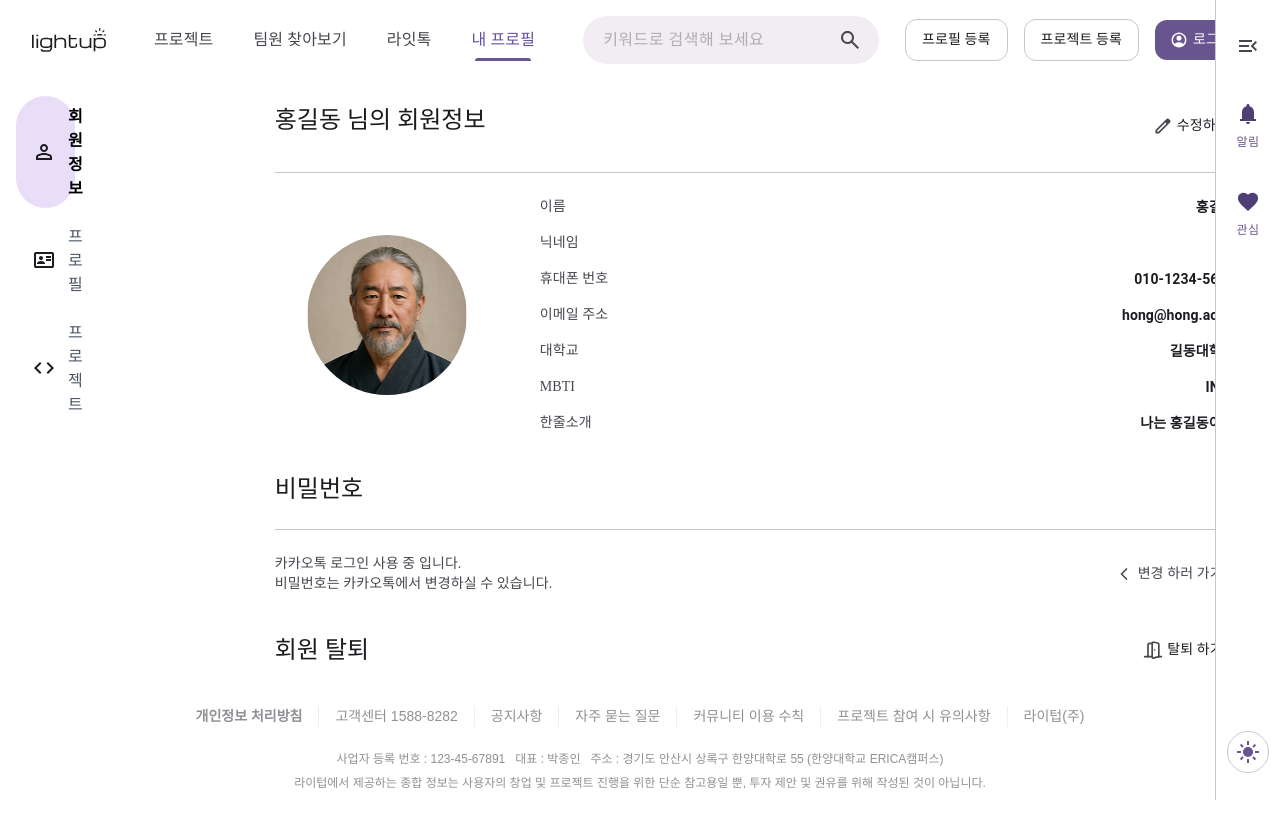
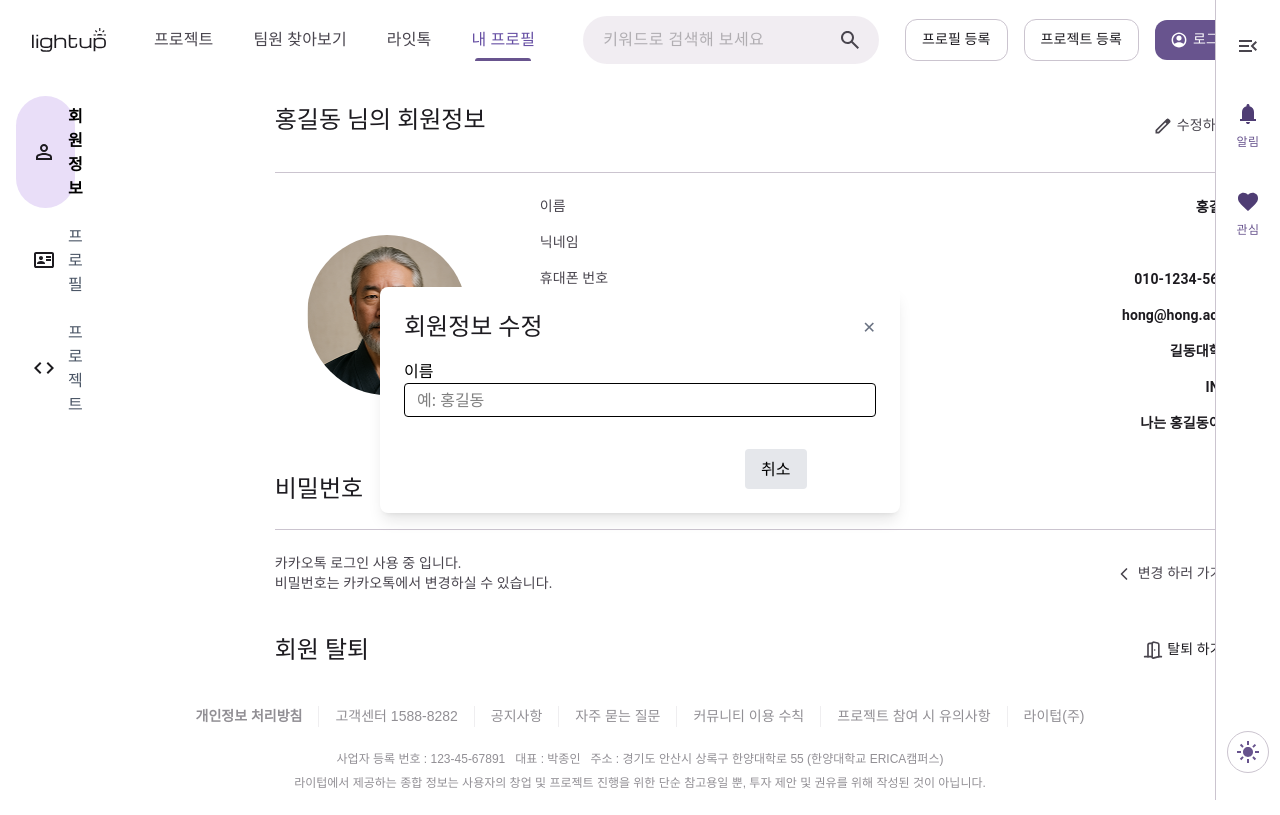
Before and after one commit to 1ronPark/Front-end, a React (Vite) app: page /myprofile in a window 1280 px wide. Both pictures are taken after a click on the button "수정하기". Shown: the top 815 px of the page. Built offline with nearby package versions, Linux system fonts and the light colour scheme; a web font is replaced by a local one.

Commit message:
수정하기 버튼 누르면 모달 나오는 작업중

```diff
--- a/src/components/mypage/myInfo/MyInfo.tsx
+++ b/src/components/mypage/myInfo/MyInfo.tsx
@@ -1,6 +1,8 @@
 import { ChevronLeft, DoorOpen } from "lucide-react";
 import editIcon from "../../../assets/icons/mypage/ic_edit.svg";
 import sample from "../../../assets/icons/mypage/sample_profile.png";
+import { useState } from "react";
+import MyInfoEditModal from "./myInfoEditModal";
 
 interface myProps {
   name: string;
@@ -13,6 +15,8 @@ interface myProps {
 }
 
 const MyInfo = (myProps: myProps) => {
+  const [editModalOpen, setEditModalOpen] = useState<boolean>(false);
+
   return (
     <div className="w-[1280px] flex flex-col gap-[40px]">
       {/* 회원정보 */}
@@ -22,9 +26,12 @@ const MyInfo = (myProps: myProps) => {
           <p className="headline-small-emphasis">
             {myProps.name} 님의 회원정보
           </p>
-          <button className="flex flex-row justify-center px-1.5 py-3 gap-1 hover:cursor-pointer">
+          <button
+            className="flex flex-row justify-center px-1.5 py-3 gap-1 hover:cursor-pointer"
+            onClick={() => setEditModalOpen(true)}
+          >
             <img src={editIcon} />
-            <p className="label-large">수정하기</p>
+            <p className="label-large text-[#49454E]">수정하기</p>
           </button>
         </div>
         {/* 구분선 */}
@@ -103,6 +110,9 @@ const MyInfo = (myProps: myProps) => {
           </button>
         </div>
       </div>
+      {editModalOpen && (
+        <MyInfoEditModal onClose={() => setEditModalOpen(false)} />
+      )}
     </div>
   );
 };
--- /dev/null
+++ b/src/components/mypage/myInfo/MyInfoEditModal.tsx
@@ -0,0 +1,52 @@
+interface EditModalProps {
+  onClose: () => void;
+}
+
+const MyInfoEditModal = ({ onClose }: EditModalProps) => {
+  return (
+    <div className="fixed inset-0 z-50  flex items-center justify-center">
+      {/* 바깥 영역 클릭 시 닫기 */}
+      <div className="absolute inset-0" onClick={onClose}></div>
+
+      {/* 모달 콘텐츠 */}
+      <div
+        className="relative z-10 w-[520px] bg-[#FFF] rounded-lg shadow-lg p-6 flex flex-col gap-4"
+        onClick={(e) => e.stopPropagation()} // 내부 클릭 시 닫힘 방지
+      >
+        <div className="flex justify-between items-center">
+          <h2 className="headline-small-emphasis">회원정보 수정</h2>
+          <button
+            onClick={onClose}
+            className="text-gray-500 hover:text-gray-700"
+          >
+            ✕
+          </button>
+        </div>
+
+        {/* 수정 폼 영역 - 임시로 예시 */}
+        <div className="flex flex-col gap-3">
+          <label>
+            이름
+            <input
+              type="text"
+              className="w-full border px-3 py-1 rounded"
+              placeholder="예: 홍길동"
+            />
+          </label>
+          {/* 필요한 필드들 추가 */}
+        </div>
+
+        <div className="flex justify-end gap-2 mt-4">
+          <button onClick={onClose} className="px-4 py-2 bg-gray-200 rounded">
+            취소
+          </button>
+          <button className="px-4 py-2 bg-primary text-white rounded">
+            저장
+          </button>
+        </div>
+      </div>
+    </div>
+  );
+};
+
+export default MyInfoEditModal;
```
